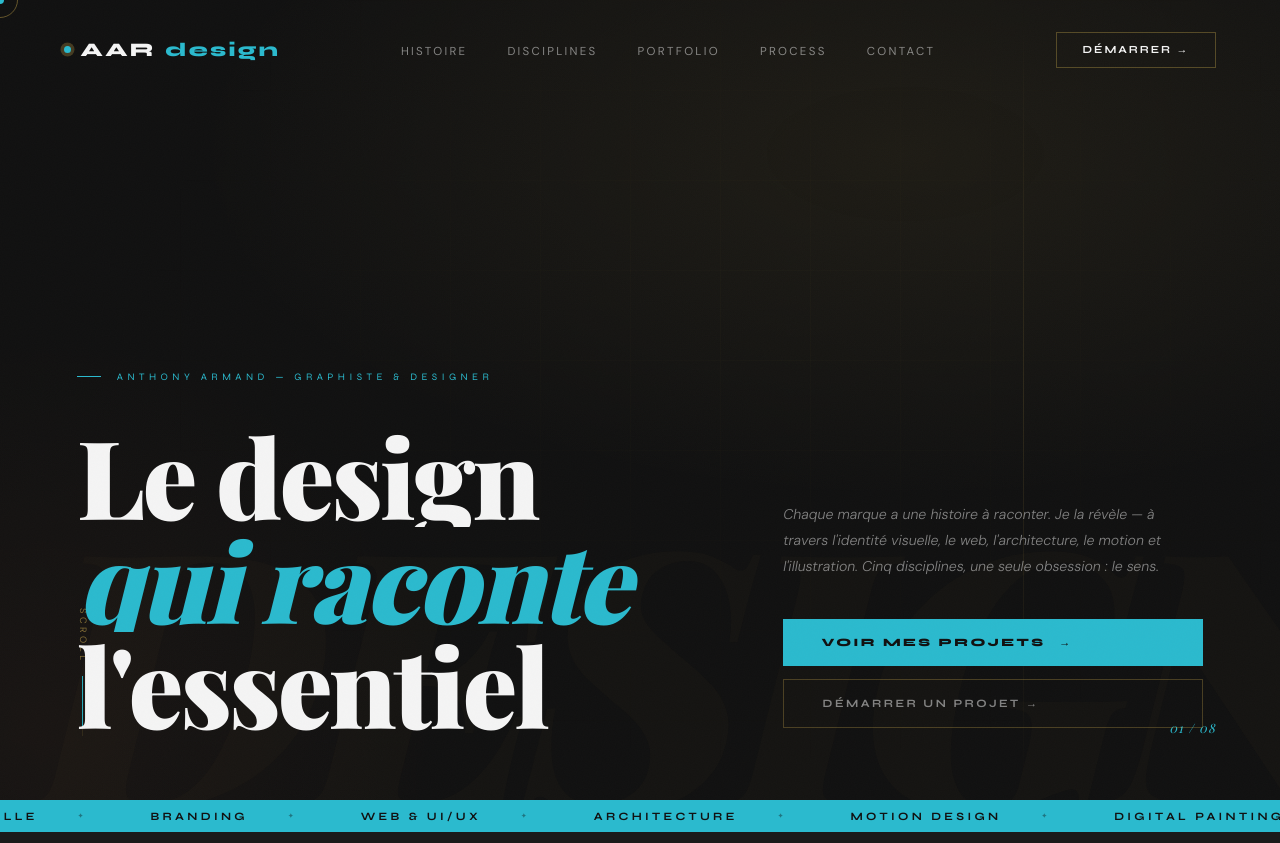
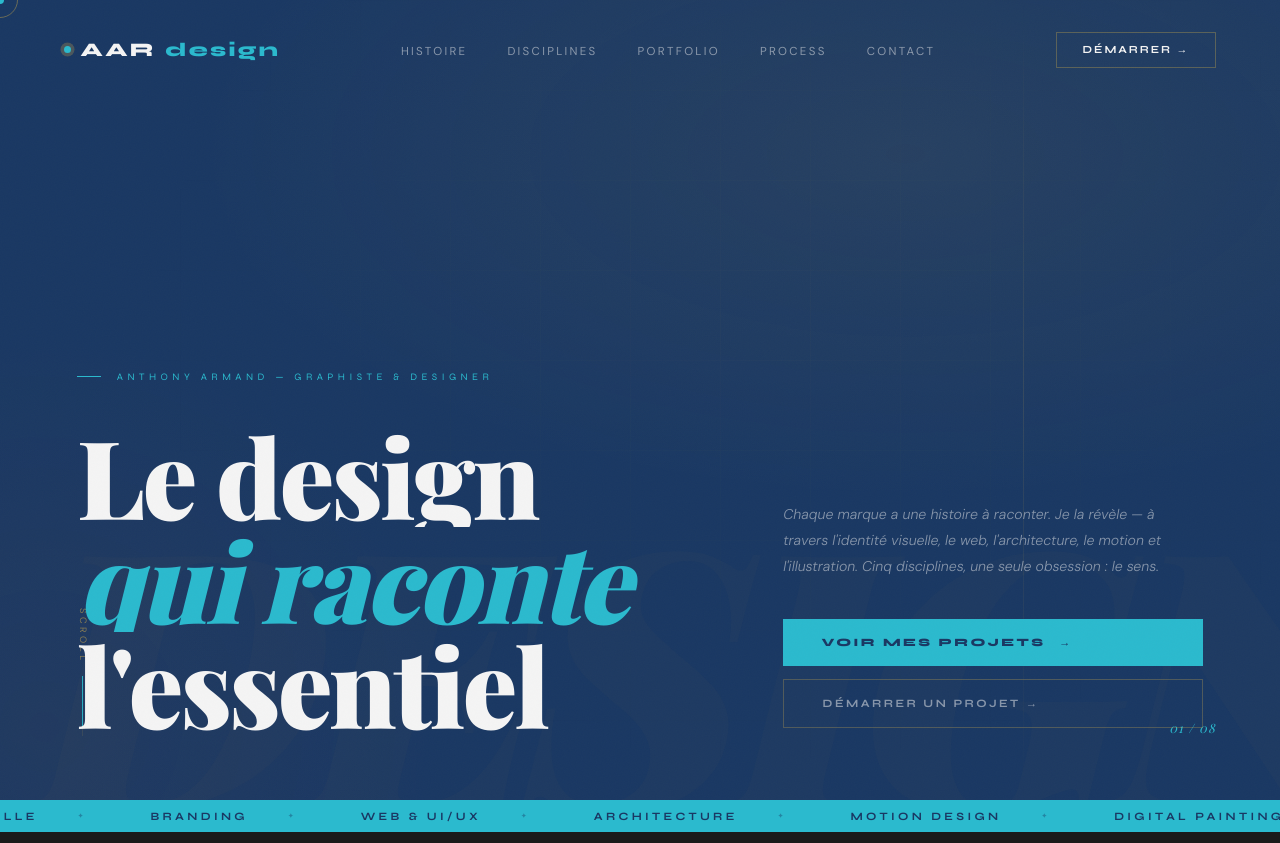
Before and after one commit to Ariion/aardesign, a plain HTML site: page index.html in a window 1280 px wide. Shown: the top 843 px of the page. Drawn offline with nearby package versions, Linux system fonts and the light colour scheme; a web font is replaced by a local one.

Commit message:
Update index.html

```diff
--- a/index.html
+++ b/index.html
@@ -12,7 +12,7 @@
 ════════════════════════════════════════════════════ */
 *, *::before, *::after { margin: 0; padding: 0; box-sizing: border-box; }
 :root {
-  --ink:    #111111; /* Noir très profond, fond principal */
+  --ink:    #1a3863; /* Noir très profond, fond principal */
   --ink2:   #1A1A1A; /* Noir légèrement plus clair pour les sections */
   --paper:  #F4F4F4; /* Blanc cassé pour le texte principal */
   --gold:   #2bbace; /* Accentuation 1 : Blanc pur pour l'impact (au lieu du bleu/doré) */
```
